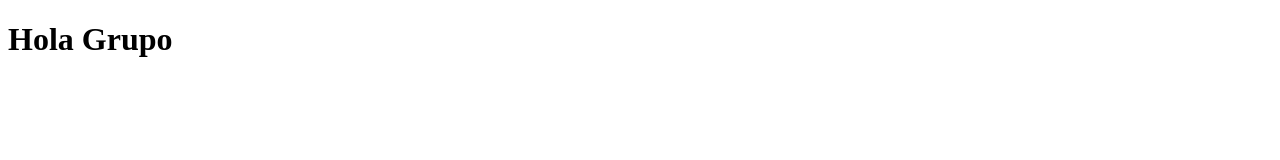
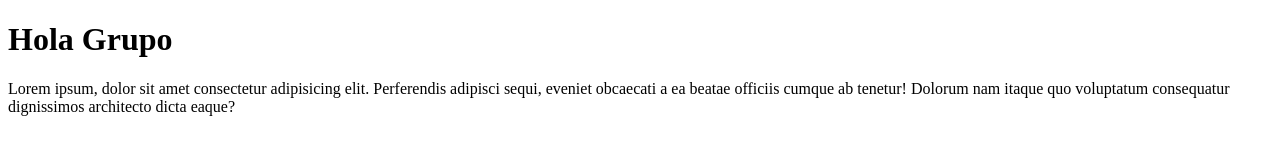
Before and after one commit to jzapval/proyectogit, a plain HTML site: page index.html in a window 1280 px wide. Drawn offline with Linux system fonts and the light colour scheme.

Commit message:
Se crea un parrafo

```diff
--- a/index.html
+++ b/index.html
@@ -1,12 +1,20 @@
 <!DOCTYPE html>
 <html lang="en">
+
 <head>
     <meta charset="UTF-8">
     <meta http-equiv="X-UA-Compatible" content="IE=edge">
     <meta name="viewport" content="width=device-width, initial-scale=1.0">
     <title>Git</title>
 </head>
+
 <body>
     <h1>Hola Grupo</h1>
+    <p>
+        Lorem ipsum, dolor sit amet consectetur adipisicing elit. Perferendis adipisci sequi, eveniet obcaecati a ea
+        beatae officiis cumque ab tenetur! Dolorum nam itaque quo voluptatum consequatur dignissimos architecto dicta
+        eaque?
+    </p>
 </body>
+
 </html>
```
